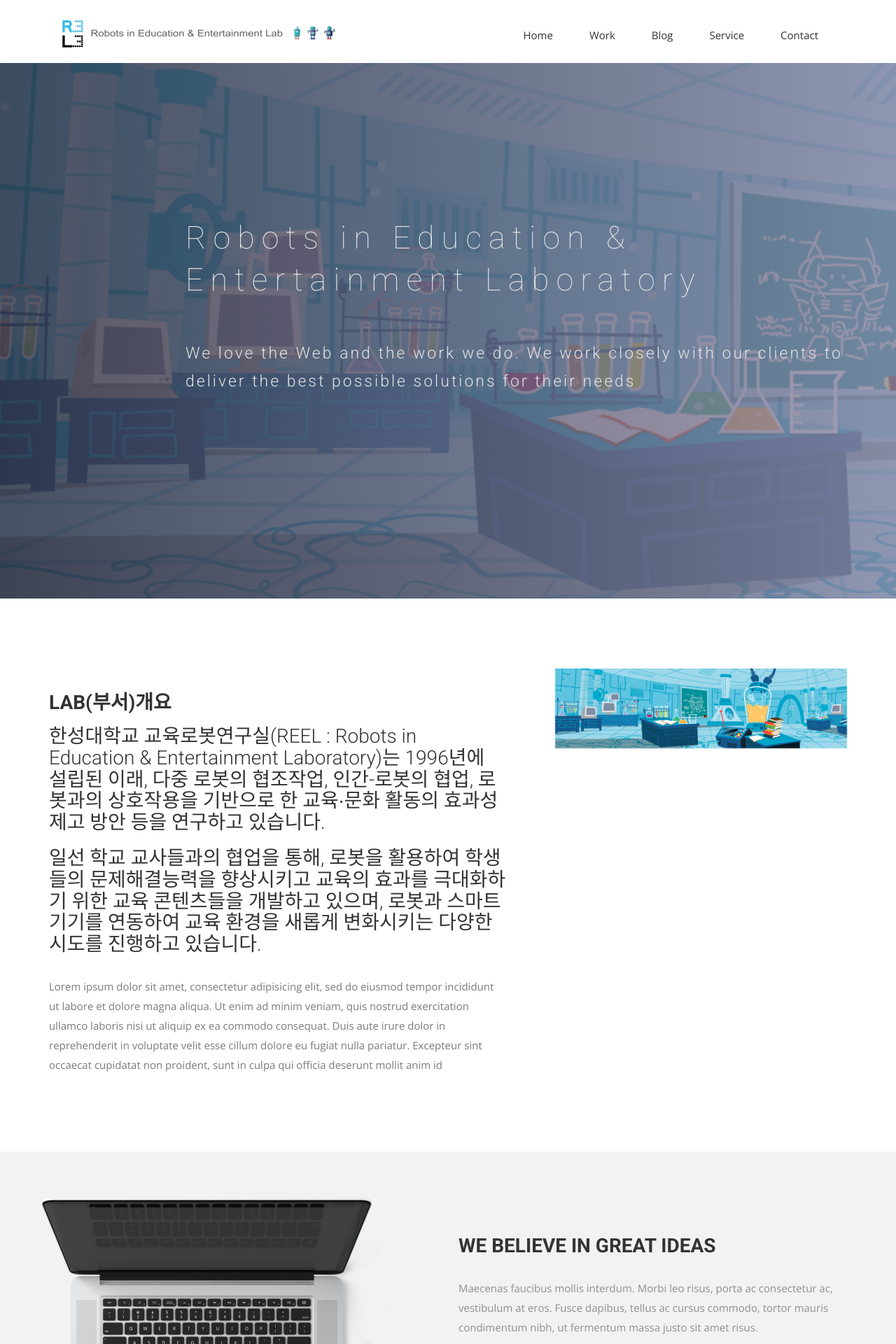
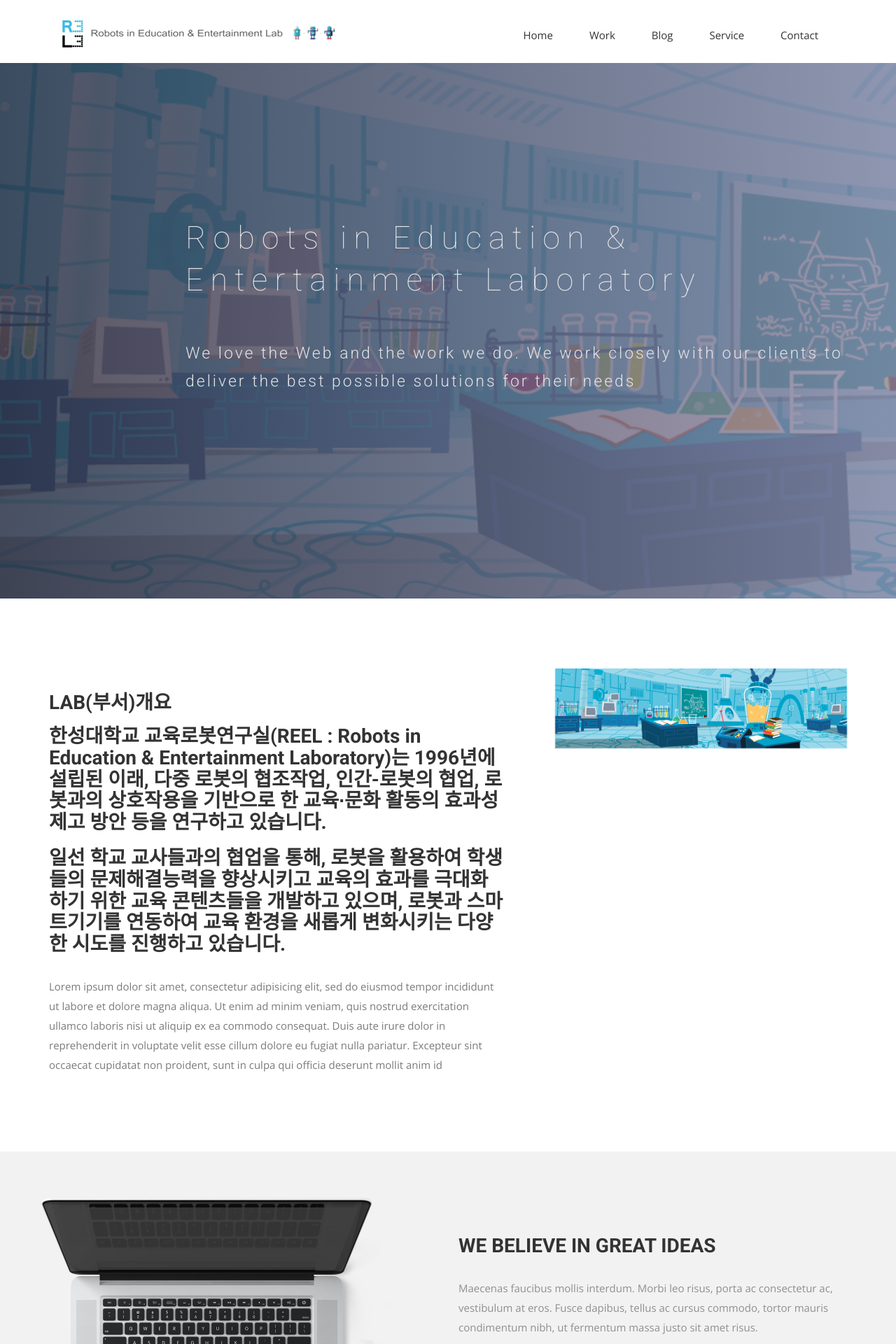
Before and after one commit to reelmaster/Reel-web, a Jekyll site: the page built from index.html, in a window 1280 px wide. Shown: the top 1920 px of the page at 70% size. Built offline with Jekyll 4.4.1, drawn with Linux system fonts in a browser that asks for light colours; nearby versions of some CDN libraries; some web fonts are replaced.

Commit message:
index.html updated
index.html updated

```diff
--- a/index.html
+++ b/index.html
@@ -27,10 +27,14 @@ permalink: /
               <h2>Lab(부서)개요</h2>
           </div>
           <h3>
+                <b>
                 한성대학교 교육로봇연구실(REEL : Robots in Education & Entertainment Laboratory)는 1996년에 설립된 이래, 다중 로봇의 협조작업, 인간-로봇의 협업, 로봇과의 상호작용을 기반으로 한 교육∙문화 활동의 효과성 제고 방안 등을 연구하고 있습니다.
+                </b>
           </h3>
           <h3>
+                <b>
                 일선 학교 교사들과의 협업을 통해, 로봇을 활용하여 학생들의 문제해결능력을 향상시키고 교육의 효과를 극대화하기 위한 교육 콘텐츠들을 개발하고 있으며, 로봇과 스마트기기를 연동하여 교육 환경을 새롭게 변화시키는 다양한 시도를 진행하고 있습니다.
+                </b>
           </h3>
           <p>Lorem ipsum dolor sit amet, consectetur adipisicing elit, sed do eiusmod tempor incididunt ut labore et dolore magna aliqua. Ut enim ad minim veniam, quis nostrud exercitation ullamco laboris nisi ut aliquip ex ea commodo consequat. Duis aute irure dolor in reprehenderit in voluptate velit esse cillum dolore eu fugiat nulla pariatur. Excepteur sint occaecat cupidatat non proident, sunt in culpa qui officia deserunt mollit anim id </p>
         </div>
```
